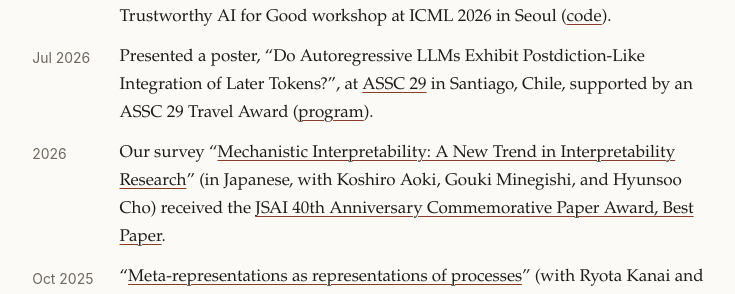
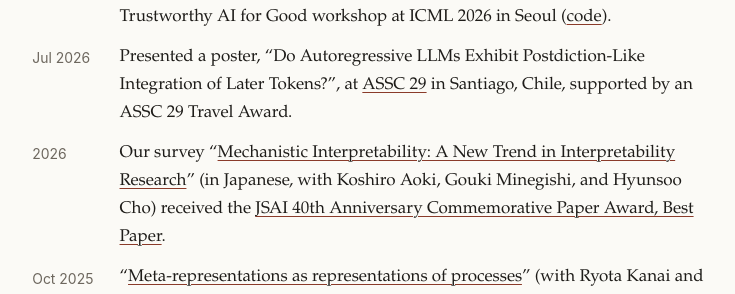
Before and after one commit to rtakatsky/rtakatsky.github.io, a Jekyll site: the page built from index.md, in a window 1280 px wide. Shown: the part 969-1263 px from the top of the page, without its empty margins (272-1007 px from the left). Built offline with Jekyll 4.4.1, drawn with Linux system fonts in a browser that asks for light colours.

Commit message:
News: link ASSC 29 to the program PDF
Co-Authored-By: Claude Fable 5.1 <noreply@anthropic.com>

```diff
--- a/_data/news.yml
+++ b/_data/news.yml
@@ -6,7 +6,7 @@
 - when: Jul 2026
   text: 'Our paper on in-context neurofeedback was selected as a spotlight at the Trustworthy AI for Good workshop at ICML 2026 in Seoul ([code](https://github.com/AokiKoshiro/in-context-neurofeedback)).'
 - when: Jul 2026
-  text: 'Presented a poster, "Do Autoregressive LLMs Exhibit Postdiction-Like Integration of Later Tokens?", at [ASSC 29](https://theassc.org/assc-29/) in Santiago, Chile, supported by an ASSC 29 Travel Award ([program](https://theassc.org/wp-content/uploads/2026/07/Podium-ASSC-2026-program-v105-July-1v.3.pdf)).'
+  text: 'Presented a poster, "Do Autoregressive LLMs Exhibit Postdiction-Like Integration of Later Tokens?", at [ASSC 29](https://theassc.org/wp-content/uploads/2026/07/Podium-ASSC-2026-program-v105-July-1v.3.pdf) in Santiago, Chile, supported by an ASSC 29 Travel Award.'
 - when: '2026'
   text: 'Our survey "[Mechanistic Interpretability: A New Trend in Interpretability Research](https://doi.org/10.1527/tjsai.41-4_AN40-D)" (in Japanese, with Koshiro Aoki, Gouki Minegishi, and Hyunsoo Cho) received the [JSAI 40th Anniversary Commemorative Paper Award, Best Paper](https://www.ai-gakkai.or.jp/about/award/jsai_award-paper/).'
 - when: Oct 2025
```
